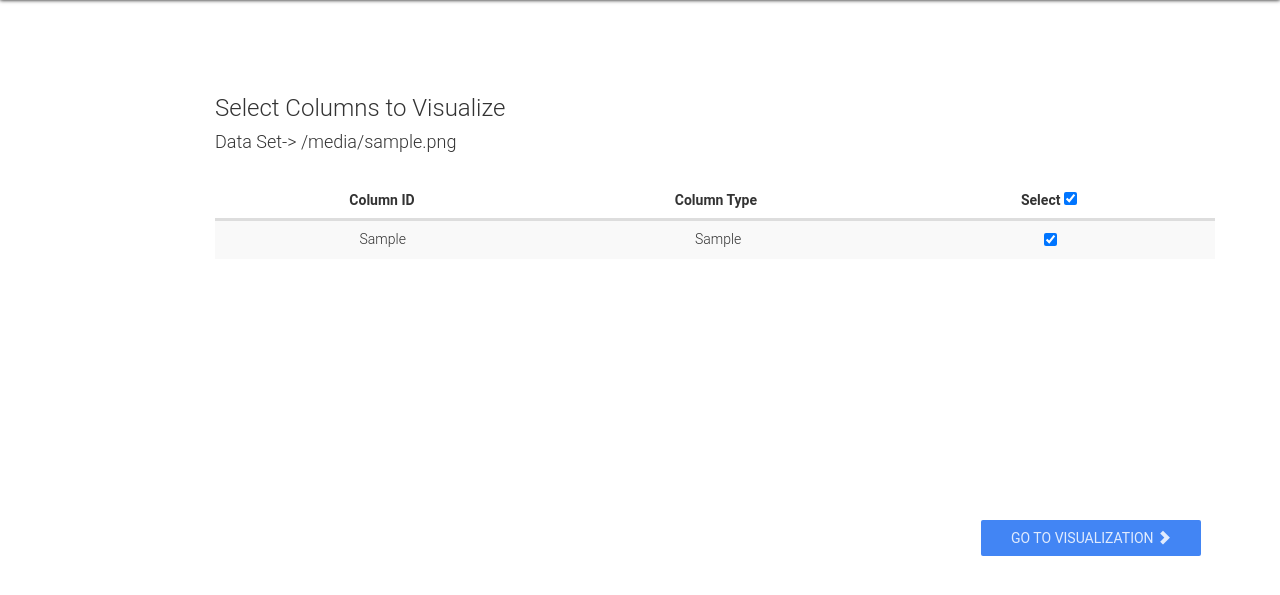
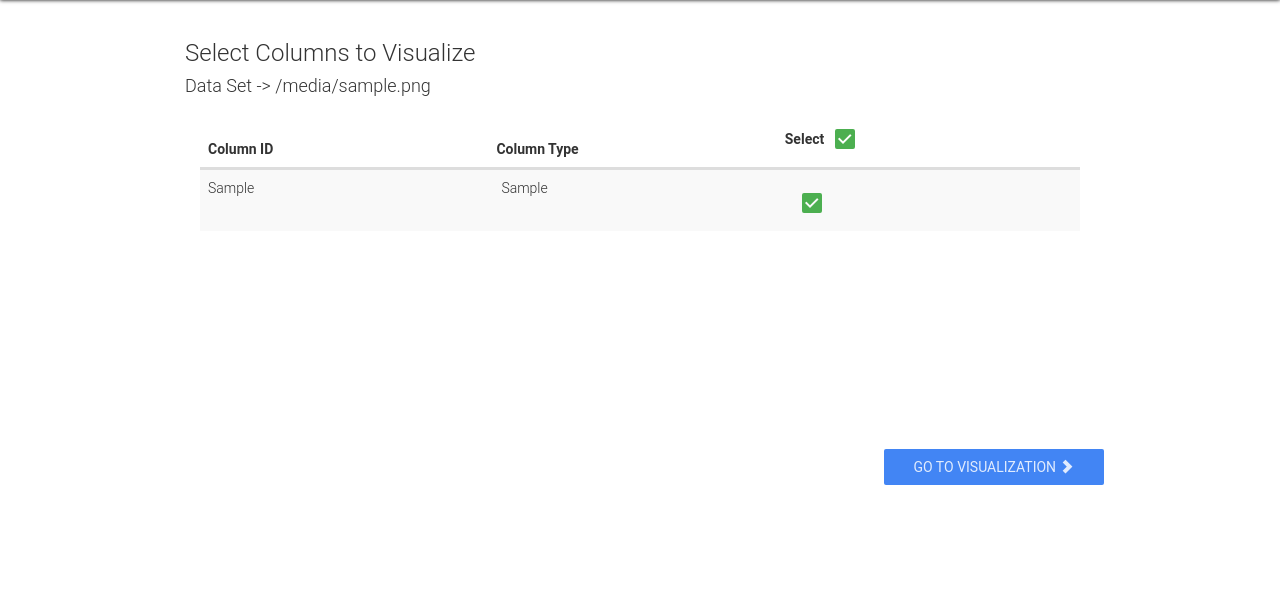
Before and after one commit to Vivarana/FYP, a Django app: template vivarana/templates/vivarana/preprocessor.html in a window 1280 px wide. Shown: the part 40-635 px from the top of the page. Run offline with Django 3.2, Linux system fonts and the light colour scheme; the template is opened without the code that fills it: most values are stand-ins (such as "Sample title", 1, 10 or a date in 2020); some libraries are stand-ins or nearby versions.

Commit message:
refactored code and fixed style issues

```diff
--- a/vivarana/static/js/custom.js
+++ b/vivarana/static/js/custom.js
@@ -55,7 +55,7 @@ function setTimeWindow() {
             $.snackbar({content: 'Time window has set to ' + timeWindowValue + ' ' + timeGranularity, style: 'toast'});
         });
     } else {
-        $.snackbar({content: 'Please specify an integer as the time window value', style: 'toast'});
+        $.snackbar({content: 'Please specify a positive integer as the time window value', style: 'toast'});
     }
     return false;
 
@@ -63,6 +63,6 @@ function setTimeWindow() {
 
 function isInt(value) {
     return !isNaN(value) && (function (x) {
-        return (x | 0) === x;
+        return ((x | 0) === x) && x > 0;
     })(parseFloat(value))
 }
--- a/vivarana/templates/vivarana/preprocessor.html
+++ b/vivarana/templates/vivarana/preprocessor.html
@@ -5,32 +5,34 @@
 {% block body_block %}
 
     <style>
-
-        .table {
-            position: fixed;
-            width :1000px;
-            top: 220px;
-            left: 215px;
-            text-align:center;
+        .container-clustering {
+            width: 980px;
+            min-width: 980px;
+            margin: 0 auto;
+            padding: 0 50px;
         }
 
-        tbody{
-          overflow: -moz-scrollbars-vertical;
-          overflow-y: scroll;
-          height: 250px;
-          position: absolute;
+        table {
+            width: 916px !important; /* 140px * 5 column + 16px scrollbar width */
+            border-spacing: 0;
         }
 
-        th, td {
-            text-align:center;
-            overflow: hidden;
-            width: 400px;
+        tbody, thead tr {
+            display: block;
         }
 
-        #submit-button {
-            position: fixed;
-            top: 550px;
-            left: 980px;
+        tbody {
+            height: 250px;
+            overflow-y: auto;
+            overflow-x: hidden;
+        }
+
+        tbody td, thead th {
+            width: 300px;
+        }
+
+        thead th:last-child {
+            width: 316px; /* 140px + 16px scrollbar width */
         }
 
         #warning {
@@ -39,16 +41,18 @@
             width: 60%;
             left: 20%;
             text-align: center;
-            display : none;
+            display: none;
             background-color: #DB0A0A;
         }
 
     </style>
+    <div class="container-clustering">
         <div id="warning" class="alert alert-warning" role="alert">Please select at least on column</div>
+        <div class="row">
+            <h3>Select Columns to Visualize</h3>
+            <h4>Data Set -> {{ filename }}</h4>
+        </div>
 
-    <h3 style="position: fixed; left : 215px; top : 115px;">Select Columns to Visualize</h3>
-
-    <h4 style="position: fixed; left : 215px; top : 162px;">Data Set-> {{ filename }}</h4>
 
         <form method="POST" action="" onsubmit="return validateForm()">
             {% csrf_token %}
@@ -57,7 +61,12 @@
                 <tr>
                     <th>Column ID</th>
                     <th>Column Type</th>
-                <th>Select  <input type="checkbox" name="select-all" id="select-all" checked/></th>
+                    <th>
+                        <div class="checkbox">
+                            Select <label>
+                            <input type="checkbox" name="select-all" id="select-all" checked/>
+                        </label></div>
+                    </th>
                 </tr>
                 </thead>
                 <tbody>
@@ -65,36 +74,45 @@
                     <tr>
                         <td>{{ col.0 }}</td>
                         <td>{{ col.1 }}</td>
-                    <td><input type="checkbox" name="column" value="{{forloop.counter}}" checked></td>
+                        <td>
+                            <div class="checkbox">
+                                <label>
+                                    <input type="checkbox" name="column" value="{{ forloop.counter }}" checked></label>
+                            </div>
+                        </td>
                     </tr>
                 {% endfor %}
                 </tbody>
             </table>
-
+            <div class="row">
+                <div class="col-md-9"></div>
+                <div class="col-md-3">
                     <button id="submit-button" type="submit" class="btn btn-primary">
                         Go to visualization
                         <span class="glyphicon glyphicon-chevron-right"></span>
                     </button>
+                </div>
+            </div>
         </form>
+    </div>
 
     <script>
-        $('#select-all').click(function(event) {
+        $('#select-all').click(function (event) {
             var is_checked = this.checked;
             // Iterate each checkbox
-                $(':checkbox').each(function() {
+            $(':checkbox').each(function () {
                 this.checked = is_checked;
             });
         });
 
-        function validateForm(){
-            if($('input[type=checkbox]:checked').length!=0){
+        function validateForm() {
+            if ($('input[type=checkbox]:checked').length != 0) {
                 return true;
             }
-            else{
+            else {
                 $('#warning').show();
                 return false;
             }
-            return false;
         }
 
     </script>
--- a/vivarana/views.py
+++ b/vivarana/views.py
@@ -59,7 +59,8 @@ def clustering(request):
 
         data_frame = file_helper.remove_columns(columns, original_data_frame)
         global current_data_frame
-        apply_clustering(cluster_method, number_of_clusters, current_data_frame, data_frame)
+        apply_clustering(cluster_method, number_of_clusters, original_data_frame,
+                         data_frame)  # todo should pass current data frmae
 
         return redirect(PREPROCESSOR_PATH)
 
```
Also changed, not shown: vivarana/templates/vivarana/clustering.html (+63 -18 lines). Lines whose indentation alone changed are shown as unchanged.
